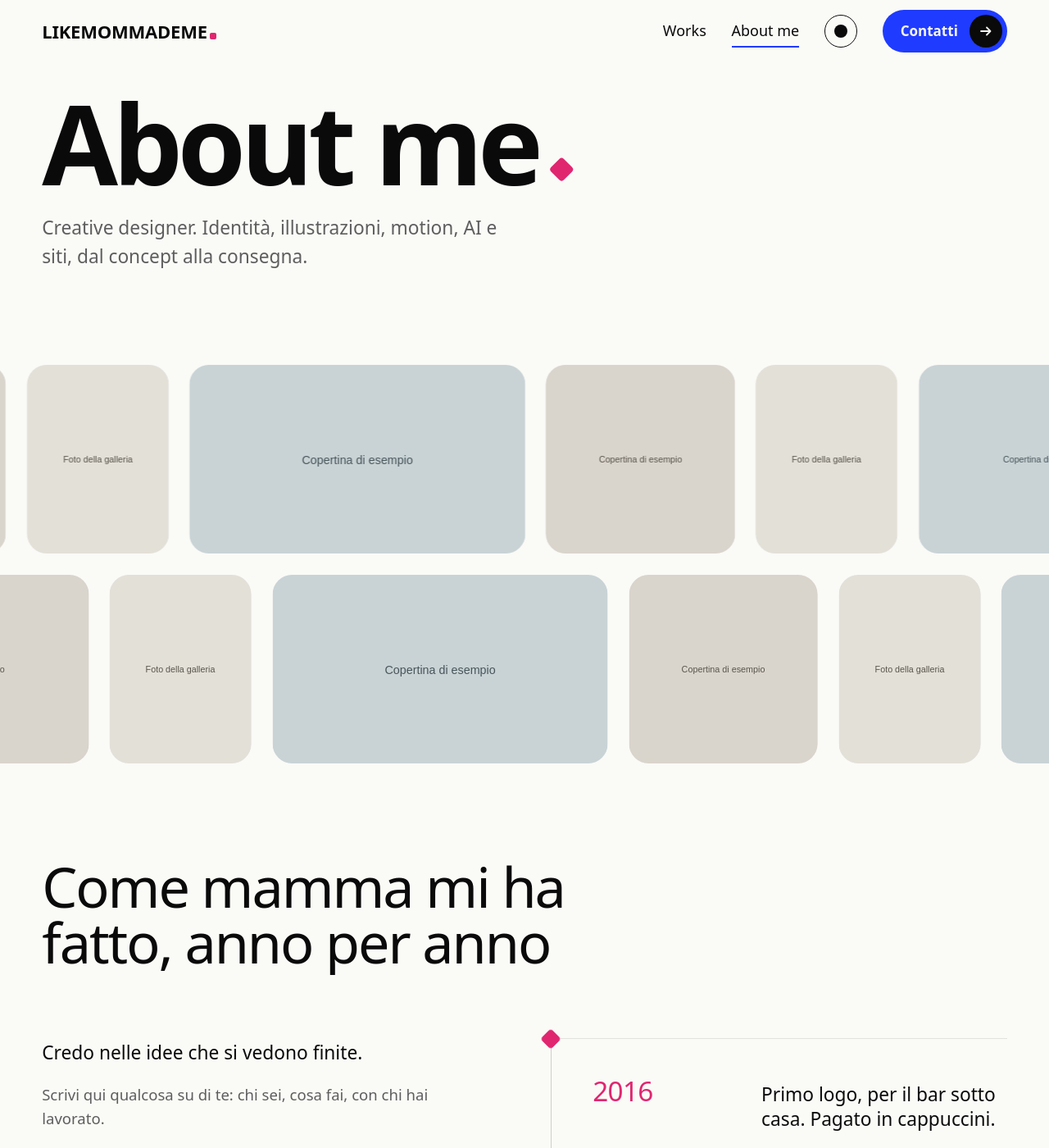
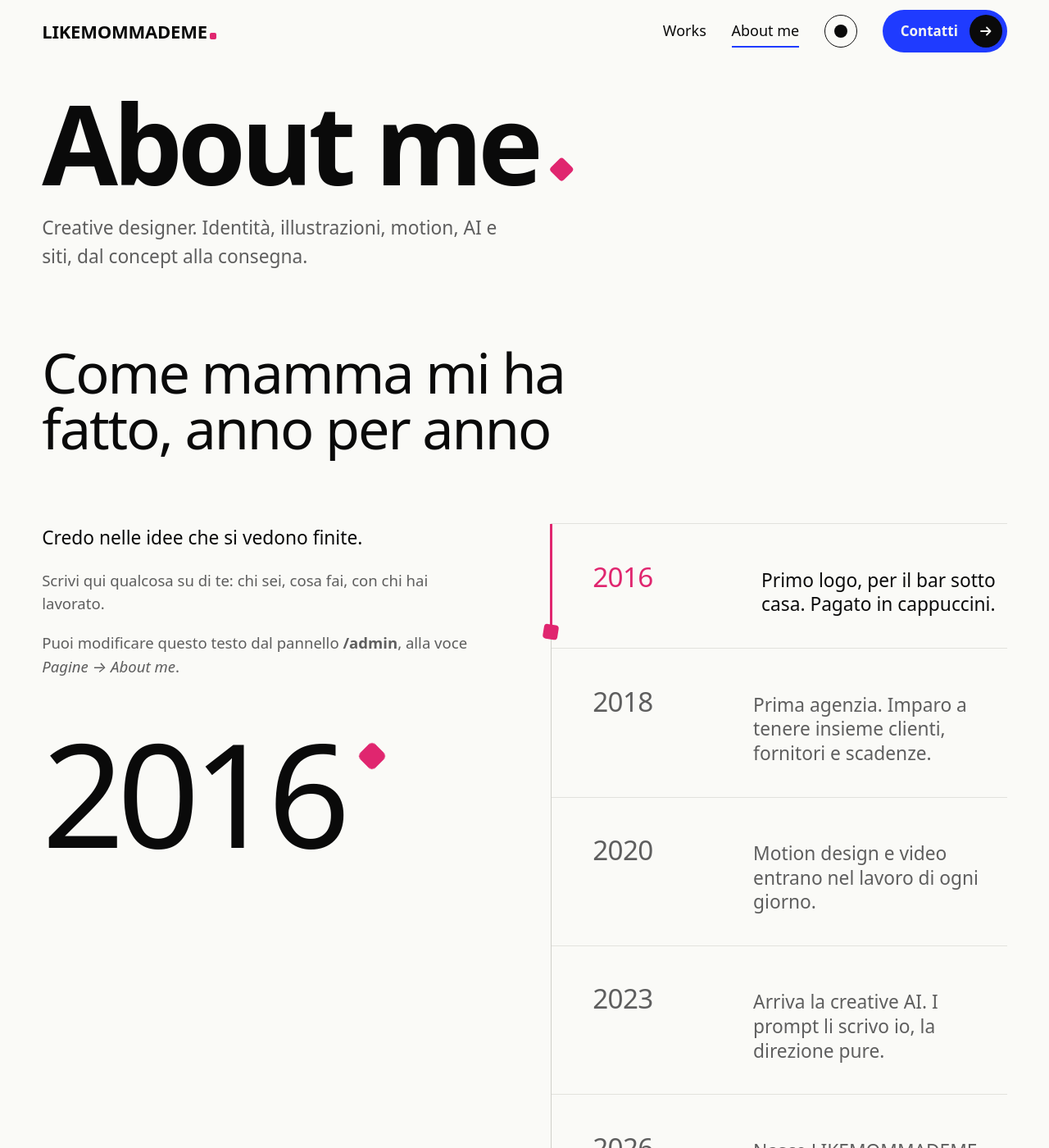
Before and after one commit to likemommademe/likemommademe.github.io, a Jekyll site: the page built from about.md, in a window 1280 px wide and 1400 px high. Shown: the whole window at 82% size. Built offline with Jekyll 4.4.1, drawn with Linux system fonts in a browser that asks for light colours; some web fonts are replaced.

Commit message:
About: la timeline degli anni subito sotto il titolo
Co-Authored-By: Claude Opus 5.5 <noreply@anthropic.com>

```diff
--- a/_layouts/about.html
+++ b/_layouts/about.html
@@ -13,24 +13,7 @@ layout: default
   {% if page.foto and page.foto != "" %}<img class="about-foto" src="{{ page.foto | relative_url }}" alt="{{ site.data.impostazioni.nome }}">{% endif %}
 </section>
 
-{% comment %} 2. Due strisce di foto che scorrono in direzioni opposte (per ora: copertine e gallerie dei progetti) {% endcomment %}
-{% capture foto %}{% for p in site.progetti %}{% if p.copertina %}{{ p.copertina }}|{{ p.title }};{% endif %}{% for g in p.galleria %}{% if g.immagine %}{{ g.immagine }}|{{ g.didascalia | default: p.title }};{% endif %}{% endfor %}{% endfor %}{% endcapture %}
-{% assign foto = foto | split: ";" %}
-{% if foto.size > 0 %}
-<section class="vita" aria-label="{{ a.foto_titolo }}" data-vita>
-  {% for striscia in (1..2) %}
-  <div class="vita__striscia" data-striscia="{{ striscia }}">
-    <ul class="vita__pista">
-      {% for giro in (1..4) %}{% for f in foto %}{% assign x = f | split: "|" %}
-        <li class="vita__ph {% cycle 'v1', 'v2', 'v3', 'v4', 'v5' %}"><img src="{{ x[0] | relative_url }}" alt="{% if giro == 1 %}{{ x[1] }}{% endif %}" loading="lazy"></li>
-      {% endfor %}{% endfor %}
-    </ul>
-  </div>
-  {% endfor %}
-</section>
-{% endif %}
-
-{% comment %} 3. La timeline: a sinistra il testo e l'anno gigante, a destra le tappe con la linea che si riempie {% endcomment %}
+{% comment %} 2. La timeline: a sinistra il testo e l'anno gigante, a destra le tappe con la linea che si riempie {% endcomment %}
 <section class="anni" data-anni>
   <h2 class="anni__t rise"><span>{{ a.anni_titolo }}</span></h2>
   <div class="anni__grid">
@@ -52,6 +35,23 @@ layout: default
     </ol>
   </div>
 </section>
+
+{% comment %} 3. Due strisce di foto che scorrono in direzioni opposte (per ora: copertine e gallerie dei progetti) {% endcomment %}
+{% capture foto %}{% for p in site.progetti %}{% if p.copertina %}{{ p.copertina }}|{{ p.title }};{% endif %}{% for g in p.galleria %}{% if g.immagine %}{{ g.immagine }}|{{ g.didascalia | default: p.title }};{% endif %}{% endfor %}{% endfor %}{% endcapture %}
+{% assign foto = foto | split: ";" %}
+{% if foto.size > 0 %}
+<section class="vita" aria-label="{{ a.foto_titolo }}" data-vita>
+  {% for striscia in (1..2) %}
+  <div class="vita__striscia" data-striscia="{{ striscia }}">
+    <ul class="vita__pista">
+      {% for giro in (1..4) %}{% for f in foto %}{% assign x = f | split: "|" %}
+        <li class="vita__ph {% cycle 'v1', 'v2', 'v3', 'v4', 'v5' %}"><img src="{{ x[0] | relative_url }}" alt="{% if giro == 1 %}{{ x[1] }}{% endif %}" loading="lazy"></li>
+      {% endfor %}{% endfor %}
+    </ul>
+  </div>
+  {% endfor %}
+</section>
+{% endif %}
 
 {% comment %} 4. Valori: ogni parola si scrive quando entra nello schermo (contorno vuoto, poi l'inchiostro) {% endcomment %}
 <section class="sec">
--- a/assets/css/style.css
+++ b/assets/css/style.css
@@ -307,7 +307,7 @@ figcaption { padding-top: 8px; color: var(--muted); font-size: var(--t-small); }
 .ahero { display: grid; grid-template-columns: 1.4fr 1fr; align-items: end; gap: var(--gap); }
 .ahero h1 { font-size: clamp(3.5rem, 2rem + 8vw, 10rem); font-weight: 900; letter-spacing: -.045em; line-height: .86; }
 .about-foto { width: 100%; border-radius: var(--r); }
-.anni { padding-top: var(--sec); }
+.anni { padding-top: clamp(64px, 7vw, 120px); }
 .anni__t { font-size: var(--t-h2); max-width: 20ch; margin-bottom: clamp(48px, 6vw, 96px); }
 .anni__grid { display: grid; grid-template-columns: 1fr 1fr; gap: clamp(32px, 5vw, 96px); }
 .anni__fermo { position: sticky; top: calc(var(--nav-h) + 48px); }
@@ -353,7 +353,7 @@ figcaption { padding-top: 8px; color: var(--muted); font-size: var(--t-small); }
 .ahero .lead { margin-top: 28px; }
 
 /* About: due strisce di foto che scorrono in direzioni opposte */
-.vita { width: 100vw; margin-left: calc(50% - 50vw); padding-top: var(--sec); overflow: hidden; display: grid; gap: var(--gap); }
+.vita { width: 100vw; margin-left: calc(50% - 50vw); padding-top: var(--sec); padding-bottom: 0; overflow: hidden; display: grid; gap: var(--gap); }
 .vita__pista { display: flex; gap: var(--gap); margin: 0; padding: 0; list-style: none; width: max-content; will-change: transform; }
 .vita__ph { flex: none; height: clamp(160px, 18vw, 300px); border-radius: var(--r); overflow: hidden; background: var(--placeholder); }
 .vita__ph img { height: 100%; width: auto; aspect-ratio: 4 / 3; object-fit: cover; }
```
